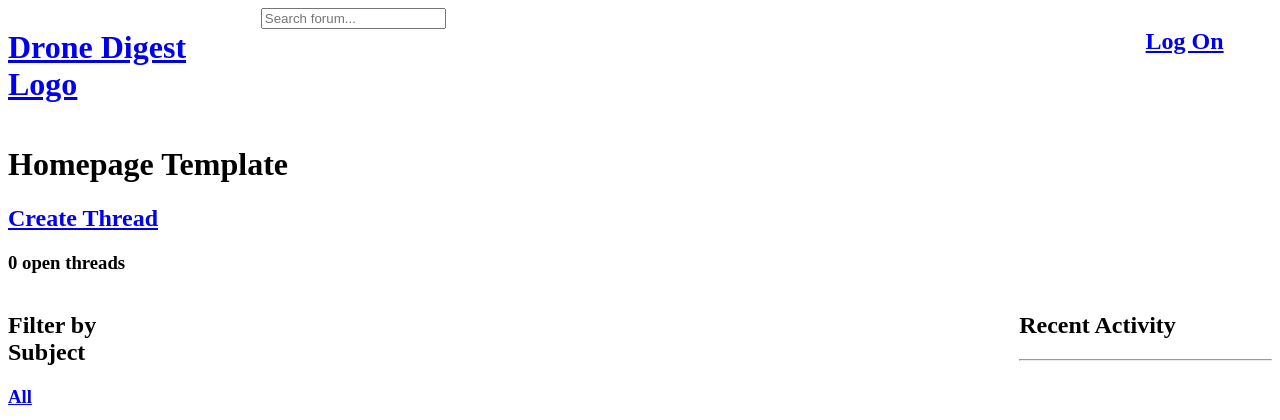
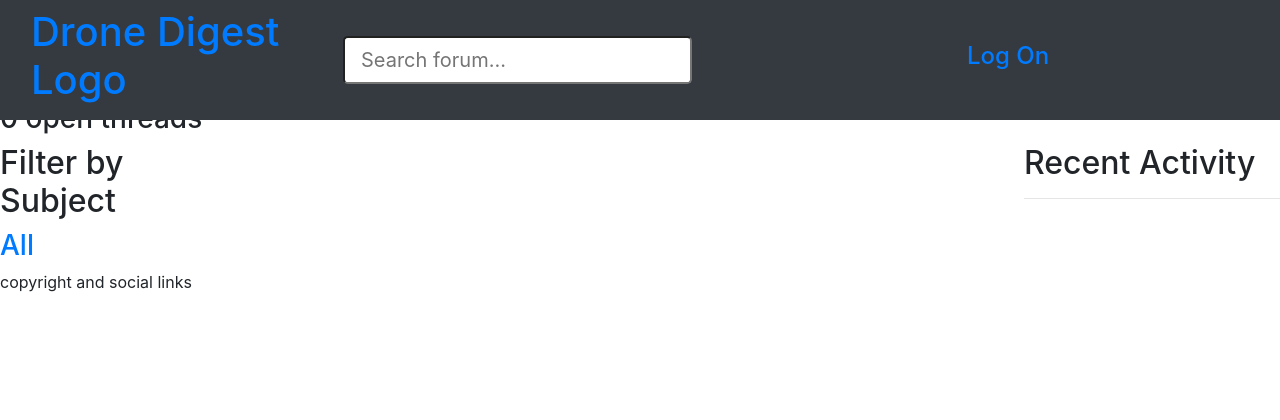
Before and after one commit to Chris-McGonigle/drone-digest, a Django app: page / in a window 1280 px wide. Shown: the top 420 px of the page. Run offline with Django 3.2, Linux system fonts and the light colour scheme; data that the repository does not hold is empty.

Commit message:
Add basic styling to navbar

```diff
--- /dev/null
+++ b/static/css/style.css
@@ -0,0 +1,4 @@
+#searchbar {
+    max-width: 500px;
+    min-width: 100px;
+}
--- a/templates/base.html
+++ b/templates/base.html
@@ -5,6 +5,9 @@
     <meta http-equiv="X-UA-Compatible" content="IE=edge">
     <meta name="viewport" content="width=device-width, initial-scale=1.0">
     <title>Drone Digest</title>
+    <link rel="stylesheet" href="https://cdn.jsdelivr.net/npm/bootstrap@4.5.3/dist/css/bootstrap.min.css" integrity="sha384-TX8t27EcRE3e/ihU7zmQxVncDAy5uIKz4rEkgIXeMed4M0jlfIDPvg6uqKI2xXr2" crossorigin="anonymous">
+    <link rel="stylesheet" href="/static/css/style.css">
+    <script src="https://cdn.jsdelivr.net/npm/bootstrap@4.5.3/dist/js/bootstrap.bundle.min.js" integrity="sha384-ho+j7jyWK8fNQe+A12Hb8AhRq26LrZ/JpcUGGOn+Y7RsweNrtN/tE3MoK7ZeZDyx" crossorigin="anonymous"></script>
 </head>
 <body>
 
@@ -19,24 +22,42 @@
     </style>
 
     <header id="navbar">
+
+        <nav class="navbar fixed-top navbar-dark bg-dark">
+
+            <div class="col-3">
+
                 <a href="/"><h1>Drone Digest Logo</h1></a>
+
+            </div>
 
             <!--Header Search Bar-->
 
-        <form action="{% url 'homepage' %}" method="GET">
-            <input type="text" name="q" placeholder="Search forum...">
+            <div class="col-6">
+
+                <form class=form-inline action="{% url 'homepage' %}" method="GET">
+                    <input id=searchbar class=form-control-lg type="text" name="q" placeholder="Search forum...">
                 </form>
+
+            </div>
 
             <!--If statement to display log in or log out button depending on authenticated state-->
 
+            <div class="col-3">
+
                 {% if request.user.is_authenticated %}
 
-        <h4>Hello {{request.user.username}}</h4>
-        <a href="{% url 'logout' %}"><h2>Log Out</h2></a>
+                    <h2>Hello {{request.user.username}}</h2>
+                    <a href="{% url 'logout' %}"><h4>Log Out</h4></a>
+
                 {% else %}
-        <a href="{% url 'signin' %}"><h2>Log On</h2></a>
+
+                    <a href="{% url 'signin' %}"><h4>Log On</h4></a>
+
                 {% endif %}
 
+            </div>
+        </nav>
 
     </header>
 
```
Lines whose indentation alone changed are shown as unchanged.
